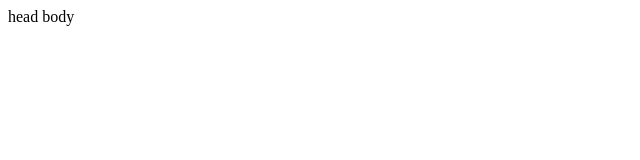
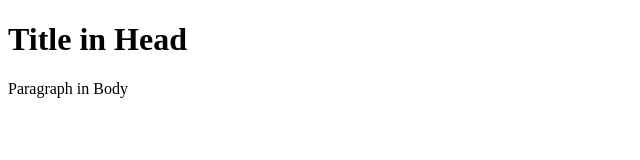
Before and after one commit to up885000/up885000.github.io, a plain HTML site: page test.html in a window 1280 px wide. Shown: the whole page, without its empty margins (0-640 px from the left). Drawn offline with Linux system fonts and the light colour scheme.

Commit message:
website mod

```diff
--- a/test.html
+++ b/test.html
@@ -1,12 +1,19 @@
 <!DOCTYPE html>
 <html lang="en">
+<title>Bob</title>
+
 <head>
     <meta charset="UTF-8">
     <meta name="viewport" content="width=device-width, initial-scale=1.0">
     <meta http-equiv="X-UA-Compatible" content="ie=edge">
     <title>Document</title>
-</head>head
+</head>
+<h1>Title in Head</h1>
+
 <body>
-    body
+    <p>
+        Paragraph in Body
+    </p>
 </body>
+
 </html>
```
